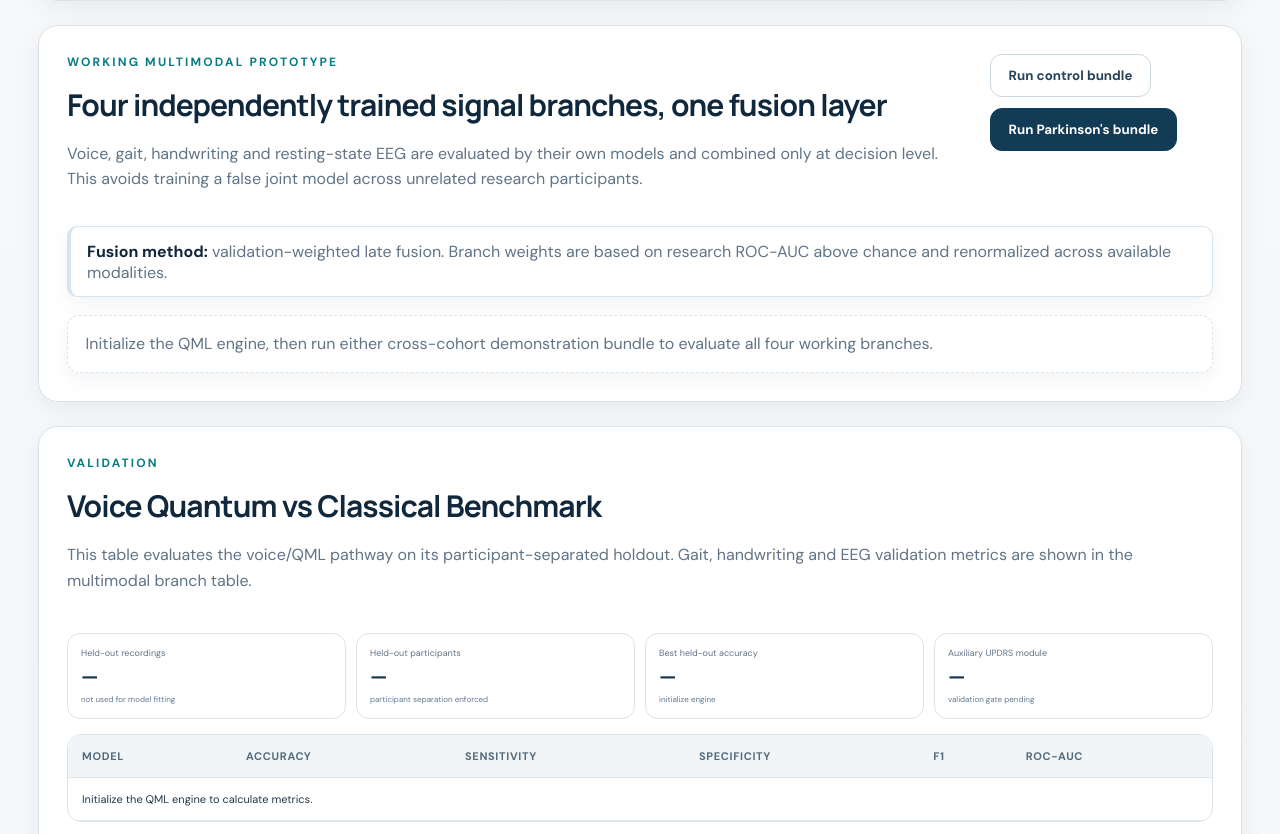
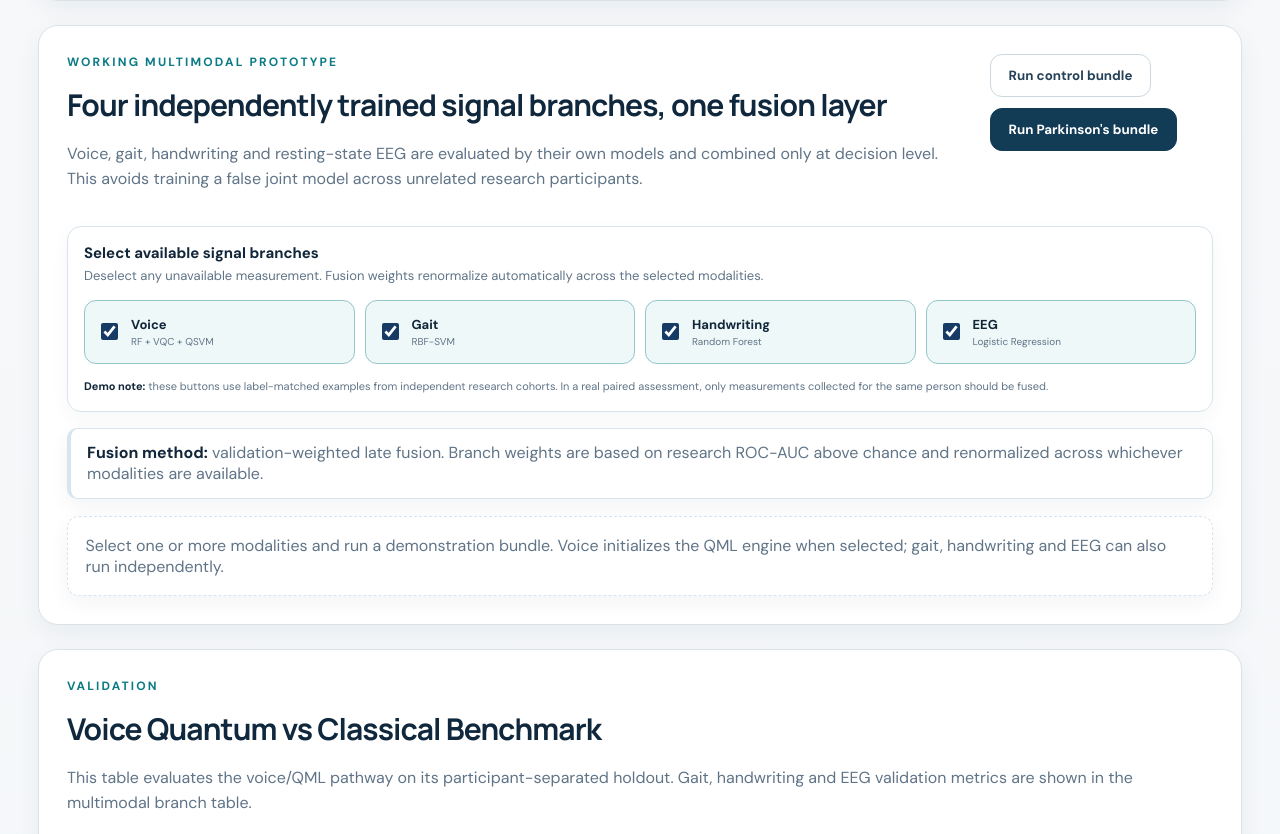
Before and after one commit to AYUSH1605915/quantum-machine-learning-, a Flask app: page / in a window 1280 px wide. Shown: the part 2501-3335 px from the top of the page. Run offline with Flask 3, Linux system fonts and the light colour scheme.

Commit message:
Add final interactive multimodal assessment and reporting

```diff
--- a/app.py
+++ b/app.py
@@ -423,11 +423,14 @@ def api_multimodal_sample(kind):
 
 @app.route("/api/multimodal/predict", methods=["POST"])
 def api_multimodal_predict():
-    if not STATE["evaluation_results"]:
-        return jsonify({"error": "Initialize the voice QML engine first."}), 409
-
     payload = request.get_json(silent=True) or {}
     engine = get_multimodal_engine()
+
+    # Only the voice branch depends on the trained QML engine. Gait,
+    # handwriting and EEG can be assessed independently.
+    voice_requested = isinstance(payload.get("voice"), dict) and bool(payload.get("voice"))
+    if voice_requested and not STATE["evaluation_results"]:
+        return jsonify({"error": "Initialize the voice QML engine before using the voice modality."}), 409
     scores = {}
     aucs = {}
     details = {}
@@ -492,53 +495,87 @@ def api_multimodal_predict():
 
 @app.route("/api/multimodal/demo/<kind>", methods=["POST"])
 def api_multimodal_demo(kind):
-    if not STATE["evaluation_results"]:
-        return jsonify({"error": "Initialize the voice QML engine first."}), 409
     label = 1 if kind.lower() in {"pd", "parkinsons", "positive", "high"} else 0
+    request_payload = request.get_json(silent=True) or {}
+
+    allowed_modalities = ("voice", "gait", "handwriting", "eeg")
+    requested = request_payload.get("modalities")
+    if isinstance(requested, list):
+        selected = [m for m in allowed_modalities if m in requested]
+    else:
+        selected = list(allowed_modalities)
+
+    if not selected:
+        return jsonify({"error": "Select at least one modality."}), 400
+
+    if "voice" in selected and not STATE["evaluation_results"]:
+        return jsonify({"error": "Initialize the voice QML engine before using the voice modality."}), 409
+
     loader = get_loader()
     engine = get_multimodal_engine()
-    gait = engine.get_sample_features("gait", label)
-    handwriting = engine.get_sample_features("handwriting", label)
-    eeg = engine.get_sample_features("eeg", label)
-    payload = {
-        "voice": loader.get_demo_sample(label),
-        "gait": gait["features"],
-        "handwriting": handwriting["features"],
-        "eeg": eeg["features"],
-    }
 
-    # Reuse the same computation without an internal HTTP call.
     scores = {}
     aucs = {}
     details = {}
-    vr = voice_branch_score(payload["voice"])
-    scores["voice"] = vr["score"]
-    voice_auc = engine.branch_status().get("voice", {}).get("roc_auc")
-    aucs["voice"] = voice_auc
-    details["voice"] = {
-        "score_percent": round(vr["score"] * 100.0, 1),
-        "model_name": "RF + VQC + Fidelity-Kernel QSVM",
-        "components": {k: round(v * 100.0, 1) for k, v in vr["components"].items()},
-        "roc_auc": voice_auc,
-    }
-    for modality, sample in (("gait", gait), ("handwriting", handwriting), ("eeg", eeg)):
+
+    if "voice" in selected:
+        voice_features = loader.get_demo_sample(label)
+        vr = voice_branch_score(voice_features)
+        voice_auc = engine.branch_status().get("voice", {}).get("roc_auc")
+        scores["voice"] = vr["score"]
+        aucs["voice"] = voice_auc
+        details["voice"] = {
+            "score_percent": round(vr["score"] * 100.0, 1),
+            "model_name": "RF + VQC + Fidelity-Kernel QSVM",
+            "components": {k: round(v * 100.0, 1) for k, v in vr["components"].items()},
+            "roc_auc": voice_auc,
+            "sample_meta": {"source": "held-out voice cohort example"},
+        }
+
+    for modality in ("gait", "handwriting", "eeg"):
+        if modality not in selected:
+            continue
+        sample = engine.get_sample_features(modality, label)
         result = engine.predict_branch(modality, sample["features"])
         scores[modality] = result["score"]
         aucs[modality] = result.get("roc_auc")
-        details[modality] = {**result, "score_percent": round(result["score"] * 100.0, 1), "sample_meta": sample.get("meta", {})}
+        details[modality] = {
+            **result,
+            "score_percent": round(result["score"] * 100.0, 1),
+            "sample_meta": sample.get("meta", {}),
+        }
 
     fused = engine.fuse(scores, aucs)
+    assessment_id = "QM-MM-" + datetime.now().strftime("%Y%m%d-%H%M%S") + "-" + uuid.uuid4().hex[:4].upper()
+
     return jsonify({
+        "meta": {
+            "assessment_id": assessment_id,
+            "generated_at": datetime.now(timezone.utc).isoformat(),
+            "modalities_used": list(scores.keys()),
+            "modalities_available": list(allowed_modalities),
+            "fusion_type": fused["method"],
+        },
         "known_label": label,
         "known_label_text": "Parkinson's cohort" if label == 1 else "Control cohort",
-        "bundle_scope": "Cross-cohort demonstration bundle; modality examples are not from the same person.",
+        "bundle_scope": (
+            "Cross-cohort demonstration bundle; selected modality examples are label-matched "
+            "but are not measurements from the same individual."
+        ),
         "assessment": {
             "multimodal_pattern_index": fused["index_percent"],
             "risk_band": fused["band"],
             "risk_band_key": fused["band_key"],
             "modality_agreement": fused["agreement"],
             "dispersion": fused["dispersion"],
-            "disclaimer": "Research prototype; not a diagnosis or calibrated disease probability.",
+            "interpretation": (
+                "The pattern index combines the selected independently validated signal branches. "
+                "Review branch agreement and contribution alongside the overall index."
+            ),
+            "disclaimer": (
+                "Research prototype only. The demonstration uses independent research cohorts and "
+                "does not represent a clinical diagnosis or calibrated disease probability."
+            ),
         },
         "branch_details": details,
         "fusion_weights": fused["normalized_weights"],
--- a/static/app.js
+++ b/static/app.js
@@ -1,5 +1,6 @@
 let datasetInfo = null;
 let lastResult = null;
+let lastMultimodalResult = null;
 let currentInputs = {};
 let currentSource = "Manual entry";
 let initTicker = null;
@@ -392,11 +393,31 @@ async function loadBenchmarks() {
 }
 
 
+function getSelectedModalities() {
+  return [...document.querySelectorAll('input[name="mmModality"]:checked')].map(el => el.value);
+}
+
 async function runMultimodalDemo(kind) {
+  const modalities = getSelectedModalities();
+  if (!modalities.length) {
+    alert("Select at least one modality.");
+    return;
+  }
+
+  if (modalities.includes("voice")) {
     await ensureReady();
-  setLoading(true, "Running multimodal fusion…", "Evaluating voice, gait, handwriting and EEG branches");
+  }
+
+  const labels = {voice:"voice", gait:"gait", handwriting:"handwriting", eeg:"EEG"};
+  const readable = modalities.map(m => labels[m] || m).join(", ");
+  setLoading(true, "Running multimodal fusion…", `Evaluating selected branches: ${readable}`);
+
   try {
-    const result = await api(`/api/multimodal/demo/${kind}`, {method:"POST", body:"{}"});
+    const result = await api(`/api/multimodal/demo/${kind}`, {
+      method:"POST",
+      body:JSON.stringify({modalities})
+    });
+    lastMultimodalResult = result;
     renderMultimodalResult(result);
   } catch (e) {
     alert(`Multimodal assessment failed: ${e.message}`);
@@ -413,9 +434,23 @@ function renderMultimodalResult(r) {
   document.getElementById("mmAgreement").textContent = r.assessment.modality_agreement;
   document.getElementById("mmScope").textContent = `${r.known_label_text} demonstration • ${r.bundle_scope}`;
   document.getElementById("mmFusionNote").textContent = r.fusion_note || "";
+  document.getElementById("mmInterpretation").textContent = r.assessment.interpretation || "";
+  document.getElementById("mmDisclaimer").textContent = r.assessment.disclaimer || "";
+
+  const used = r.meta?.modalities_used || Object.keys(r.branch_details || {});
+  const available = r.meta?.modalities_available || ["voice","gait","handwriting","eeg"];
+  document.getElementById("mmCoverage").textContent = `${used.length} / ${available.length}`;
+  document.getElementById("mmSelectedNames").textContent = used.map(x => ({
+    voice:"Voice", gait:"Gait", handwriting:"Handwriting", eeg:"EEG"
+  }[x] || x)).join(" + ");
+  document.getElementById("mmAssessmentId").textContent = r.meta?.assessment_id || "—";
 
   const labels = {voice:"Voice", gait:"Gait", handwriting:"Handwriting", eeg:"EEG"};
-  const rows = Object.entries(r.branch_details || {}).map(([name, d]) => {
+  const order = ["voice","gait","handwriting","eeg"];
+  const rows = order
+    .filter(name => (r.branch_details || {})[name])
+    .map(name => {
+      const d = r.branch_details[name];
       const weight = Number((r.fusion_weights || {})[name] || 0) * 100;
       const auc = d.roc_auc == null ? "—" : Number(d.roc_auc).toFixed(3);
       return `<tr>
@@ -426,8 +461,79 @@ function renderMultimodalResult(r) {
         <td>${weight.toFixed(1)}%</td>
       </tr>`;
     }).join("");
+
   document.getElementById("mmBranchBody").innerHTML = rows;
   document.getElementById("multimodal").scrollIntoView({behavior:"smooth", block:"start"});
+}
+
+function downloadMultimodalJSON() {
+  if (!lastMultimodalResult) return;
+  const blob = new Blob([JSON.stringify(lastMultimodalResult, null, 2)], {type:"application/json"});
+  const a = document.createElement("a");
+  a.href = URL.createObjectURL(blob);
+  a.download = `${lastMultimodalResult.meta?.assessment_id || "quantummed_multimodal_assessment"}.json`;
+  a.click();
+  URL.revokeObjectURL(a.href);
+}
+
+function printMultimodalReport() {
+  const r = lastMultimodalResult;
+  if (!r) return;
+
+  const labels = {voice:"Voice", gait:"Gait", handwriting:"Handwriting", eeg:"EEG"};
+  const rows = ["voice","gait","handwriting","eeg"]
+    .filter(name => (r.branch_details || {})[name])
+    .map(name => {
+      const d = r.branch_details[name];
+      const w = Number((r.fusion_weights || {})[name] || 0) * 100;
+      const auc = d.roc_auc == null ? "—" : Number(d.roc_auc).toFixed(3);
+      return `<tr>
+        <td>${esc(labels[name] || name)}</td>
+        <td>${esc(d.model_name || "—")}</td>
+        <td>${Number(d.score_percent).toFixed(1)}/100</td>
+        <td>${auc}</td>
+        <td>${w.toFixed(1)}%</td>
+      </tr>`;
+    }).join("");
+
+  const used = r.meta?.modalities_used || [];
+  const report = window.open("", "_blank");
+  if (!report) {
+    alert("Allow pop-ups to print the multimodal report.");
+    return;
+  }
+  report.opener = null;
+  report.document.write(`<!doctype html>
+  <html><head><meta charset="utf-8"><title>${esc(r.meta?.assessment_id || "QuantumMed Multimodal Assessment")}</title>
+  <style>
+    body{font-family:Arial,sans-serif;color:#172b3d;margin:36px;line-height:1.45}
+    h1{font-size:24px;margin:0 0 4px} h2{font-size:18px;margin-top:28px}
+    .sub{color:#62778b;margin-bottom:24px}.grid{display:grid;grid-template-columns:repeat(3,1fr);gap:12px;margin:18px 0}
+    .card{border:1px solid #d7e1e8;border-radius:10px;padding:14px}.card span{display:block;color:#6b7f90;font-size:12px}.card strong{font-size:18px}
+    table{border-collapse:collapse;width:100%;margin-top:12px} th,td{border-bottom:1px solid #dbe3e9;padding:10px;text-align:left;font-size:12px}
+    th{background:#f3f6f8;color:#50677a}.note{background:#f6f9fa;border-left:4px solid #2d7f89;padding:12px 14px;margin:16px 0}
+    .warn{background:#fff8e8;border:1px solid #ead7a3;padding:12px 14px;margin-top:20px;font-size:12px}
+    .footer{margin-top:28px;color:#708292;font-size:11px}
+    @media print{body{margin:18mm}.no-print{display:none}}
+  </style></head><body>
+    <h1>QuantumMed Multimodal Research Assessment</h1>
+    <div class="sub">Assessment ID: ${esc(r.meta?.assessment_id || "—")} • Generated: ${esc(formatDate(r.meta?.generated_at))}</div>
+    <div class="grid">
+      <div class="card"><span>Multimodal Pattern Index</span><strong>${Number(r.assessment.multimodal_pattern_index).toFixed(1)} / 100</strong></div>
+      <div class="card"><span>Pattern</span><strong>${esc(r.assessment.risk_band)}</strong></div>
+      <div class="card"><span>Agreement</span><strong>${esc(r.assessment.modality_agreement)}</strong></div>
+    </div>
+    <div class="note"><strong>Modalities evaluated:</strong> ${esc(used.map(x => labels[x] || x).join(", "))}<br>
+    <strong>Fusion:</strong> ${esc(r.meta?.fusion_type || "validation-weighted late decision fusion")}</div>
+    <h2>Branch evidence</h2>
+    <table><thead><tr><th>Signal</th><th>Selected model</th><th>Branch index</th><th>Validation ROC-AUC</th><th>Fusion weight</th></tr></thead><tbody>${rows}</tbody></table>
+    <h2>Interpretation</h2><p>${esc(r.assessment.interpretation || "")}</p>
+    <h2>Demonstration scope</h2><p>${esc(r.bundle_scope || "")}</p>
+    <div class="warn"><strong>Important:</strong> ${esc(r.assessment.disclaimer || "")}</div>
+    <div class="footer">ThunderStars • SIH 2026 • Research screening prototype</div>
+    <script>window.onload=()=>setTimeout(()=>window.print(),250);<\/script>
+  </body></html>`);
+  report.document.close();
 }
 
 function downloadJSON() {
@@ -456,6 +562,8 @@ document.addEventListener("DOMContentLoaded", async () => {
   document.getElementById("runBtn").addEventListener("click", runAssessment);
   document.getElementById("mmControlBtn")?.addEventListener("click", () => runMultimodalDemo("control"));
   document.getElementById("mmPdBtn")?.addEventListener("click", () => runMultimodalDemo("pd"));
+  document.getElementById("mmReportBtn")?.addEventListener("click", printMultimodalReport);
+  document.getElementById("mmJsonBtn")?.addEventListener("click", downloadMultimodalJSON);
   document.getElementById("printBtn").addEventListener("click", printReport);
   document.getElementById("jsonBtn").addEventListener("click", downloadJSON);
   try {
--- a/static/styles.css
+++ b/static/styles.css
@@ -627,3 +627,127 @@ html[data-theme="light"] input:focus-visible{
   .mm-summary p{font-size:12px!important;line-height:1.55!important}
   .mm-table th,.mm-table td{padding:11px 12px!important;font-size:10px!important}
 }
+
+/* ============================================================
+   FINAL MULTIMODAL ASSESSMENT LAYER
+   ============================================================ */
+.mm-selector{
+  display:grid;
+  gap:14px;
+  margin:1rem 0;
+  padding:1rem;
+  border:1px solid var(--border);
+  border-radius:14px;
+  background:var(--surface);
+}
+.mm-selector-copy{display:grid;gap:3px}
+.mm-selector-copy strong{color:var(--text);font-size:15px}
+.mm-selector-copy span{color:var(--muted);font-size:13px;line-height:1.5}
+.mm-check-grid{display:grid;grid-template-columns:repeat(4,minmax(0,1fr));gap:10px}
+.mm-check{
+  display:flex;
+  align-items:center;
+  gap:10px;
+  min-height:64px;
+  padding:10px 12px;
+  border:1px solid var(--border);
+  border-radius:12px;
+  background:var(--surface-soft);
+  cursor:pointer;
+  user-select:none;
+}
+.mm-check:hover{border-color:var(--accent)}
+.mm-check input{width:17px;height:17px;accent-color:var(--primary);flex:0 0 auto}
+.mm-check span{display:grid;gap:2px}
+.mm-check b{color:var(--text);font-size:13px}
+.mm-check small{color:var(--muted);font-size:10px;line-height:1.3}
+.mm-selector-note{margin:0;color:var(--muted);font-size:11px;line-height:1.55}
+.mm-selector-note strong{color:var(--text)}
+
+.mm-summary-chips{display:flex;gap:8px;flex-wrap:wrap}
+.mm-meta-grid{
+  display:grid;
+  grid-template-columns:1.2fr 1fr 1fr;
+  gap:10px;
+}
+.mm-meta-grid>div{
+  border:1px solid var(--border);
+  border-radius:11px;
+  padding:11px 13px;
+  background:var(--surface-soft);
+  display:grid;
+  gap:3px;
+}
+.mm-meta-grid span{font-size:10px;text-transform:uppercase;letter-spacing:.08em;color:var(--muted)}
+.mm-meta-grid strong{font-size:12px;color:var(--text);line-height:1.4}
+
+.mm-interpretation-box{
+  border:1px solid var(--border);
+  border-left:4px solid var(--accent);
+  border-radius:11px;
+  padding:12px 14px;
+  background:var(--surface-soft);
+}
+.mm-interpretation-box>span{
+  display:block;
+  color:var(--accent);
+  font-size:10px;
+  font-weight:800;
+  letter-spacing:.1em;
+  margin-bottom:5px;
+}
+.mm-interpretation-box p{margin:0;color:var(--text);line-height:1.55;font-size:13px}
+
+.mm-disclaimer{
+  border:1px solid rgba(194,139,37,.35);
+  border-radius:11px;
+  padding:11px 13px;
+  background:rgba(239,195,109,.08);
+  color:var(--muted);
+  font-size:11px;
+  line-height:1.5;
+}
+.mm-disclaimer strong{color:var(--text)}
+.mm-result-actions{display:flex;gap:9px;flex-wrap:wrap}
+
+html[data-theme="light"] .mm-selector,
+html[data-theme="light"] .mm-meta-grid>div,
+html[data-theme="light"] .mm-interpretation-box{
+  background:#fff;
+  border-color:#d8e5ee;
+  box-shadow:0 7px 20px rgba(17,48,74,.04);
+}
+html[data-theme="light"] .mm-check{background:#f7fafb;border-color:#d7e3e9}
+html[data-theme="light"] .mm-check:has(input:checked){
+  background:#eef8f8;
+  border-color:#92c6cb;
+}
+html[data-theme="dark"] .mm-selector,
+html[data-theme="dark"] .mm-meta-grid>div,
+html[data-theme="dark"] .mm-interpretation-box{
+  background:#0e1b2a!important;
+  border-color:#30475f!important;
+}
+html[data-theme="dark"] .mm-check{
+  background:#0b1826!important;
+  border-color:#2b4259!important;
+}
+html[data-theme="dark"] .mm-check:has(input:checked){
+  background:#102a34!important;
+  border-color:#427780!important;
+}
+html[data-theme="dark"] .mm-disclaimer{
+  background:rgba(239,195,109,.07)!important;
+  border-color:#5a4d2d!important;
+  color:#d9c28f!important;
+}
+
+@media(max-width:900px){
+  .mm-check-grid{grid-template-columns:repeat(2,minmax(0,1fr))}
+  .mm-meta-grid{grid-template-columns:1fr}
+}
+@media(max-width:520px){
+  .mm-check-grid{grid-template-columns:1fr}
+  .mm-result-actions{display:grid}
+  .mm-result-actions button{width:100%}
+}
--- a/templates/index.html
+++ b/templates/index.html
@@ -251,12 +251,26 @@
         </div>
       </div>
 
+      <div class="mm-selector" aria-label="Select available modalities">
+        <div class="mm-selector-copy">
+          <strong>Select available signal branches</strong>
+          <span>Deselect any unavailable measurement. Fusion weights renormalize automatically across the selected modalities.</span>
+        </div>
+        <div class="mm-check-grid">
+          <label class="mm-check"><input type="checkbox" name="mmModality" value="voice" checked><span><b>Voice</b><small>RF + VQC + QSVM</small></span></label>
+          <label class="mm-check"><input type="checkbox" name="mmModality" value="gait" checked><span><b>Gait</b><small>RBF-SVM</small></span></label>
+          <label class="mm-check"><input type="checkbox" name="mmModality" value="handwriting" checked><span><b>Handwriting</b><small>Random Forest</small></span></label>
+          <label class="mm-check"><input type="checkbox" name="mmModality" value="eeg" checked><span><b>EEG</b><small>Logistic Regression</small></span></label>
+        </div>
+        <p class="mm-selector-note"><strong>Demo note:</strong> these buttons use label-matched examples from independent research cohorts. In a real paired assessment, only measurements collected for the same person should be fused.</p>
+      </div>
+
       <div class="mm-method-note">
-        <strong>Fusion method:</strong> validation-weighted late fusion. Branch weights are based on research ROC-AUC above chance and renormalized across available modalities.
+        <strong>Fusion method:</strong> validation-weighted late fusion. Branch weights are based on research ROC-AUC above chance and renormalized across whichever modalities are available.
       </div>
 
       <div class="mm-empty" id="mmEmpty">
-        Initialize the QML engine, then run either cross-cohort demonstration bundle to evaluate all four working branches.
+        Select one or more modalities and run a demonstration bundle. Voice initializes the QML engine when selected; gait, handwriting and EEG can also run independently.
       </div>
 
       <div class="mm-result hidden" id="mmResult">
@@ -266,8 +280,17 @@
             <div class="eyebrow">MULTIMODAL PATTERN INDEX</div>
             <h3 id="mmBand">—</h3>
             <p id="mmScope">—</p>
-            <span class="mini-chip">Modality agreement: <b id="mmAgreement">—</b></span>
+            <div class="mm-summary-chips">
+              <span class="mini-chip">Modality agreement: <b id="mmAgreement">—</b></span>
+              <span class="mini-chip">Evaluated: <b id="mmCoverage">—</b></span>
+            </div>
           </div>
+        </div>
+
+        <div class="mm-meta-grid">
+          <div><span>Selected signals</span><strong id="mmSelectedNames">—</strong></div>
+          <div><span>Fusion method</span><strong>Validation-weighted late fusion</strong></div>
+          <div><span>Assessment ID</span><strong id="mmAssessmentId">—</strong></div>
         </div>
 
         <div class="mm-table-wrap">
@@ -276,8 +299,16 @@
             <tbody id="mmBranchBody"></tbody>
           </table>
         </div>
+        <div class="mm-interpretation-box">
+          <span>ASSESSMENT INTERPRETATION</span>
+          <p id="mmInterpretation">—</p>
+        </div>
         <p class="footnote" id="mmFusionNote"></p>
-        <p class="footnote"><strong>Important:</strong> the demonstration bundle uses label-matched examples from independent datasets; it does not represent one person measured across all modalities. A paired multimodal cohort is required for clinical validation.</p>
+        <div class="mm-disclaimer"><strong>Research-use limitation:</strong> <span id="mmDisclaimer">—</span></div>
+        <div class="mm-result-actions">
+          <button class="secondary" id="mmReportBtn">Print / Save multimodal report</button>
+          <button class="ghost" id="mmJsonBtn">Download multimodal JSON</button>
+        </div>
       </div>
     </section>
 
```
Lines whose indentation alone changed are shown as unchanged.
